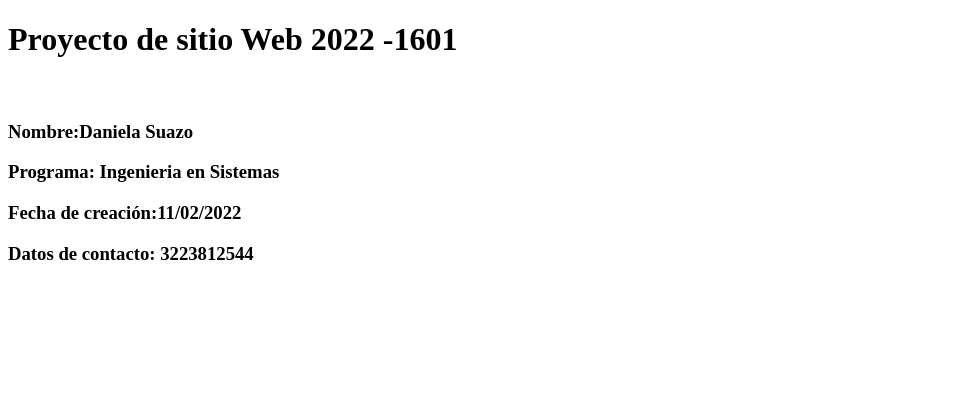
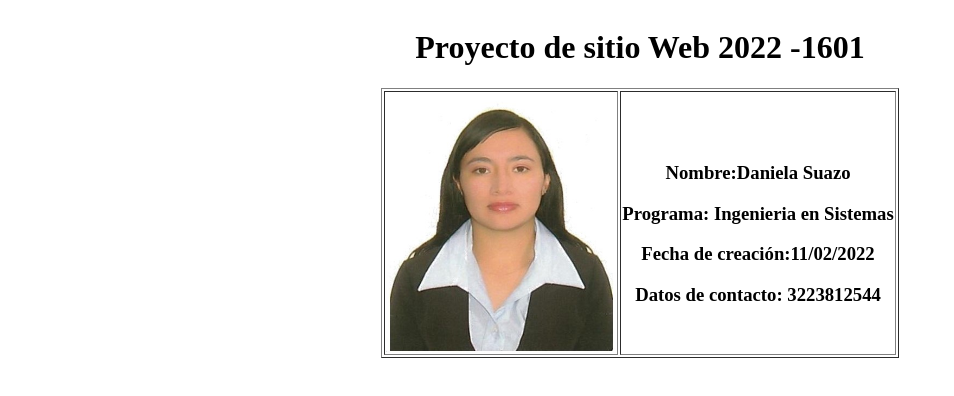
Before and after one commit to dansuca/DSW-DanielaSuazo, a plain HTML site: page index.html in a window 1280 px wide. Shown: the whole page, without its empty margins (0-954 px from the left). Drawn offline with Linux system fonts and the light colour scheme.

Commit message:
Tercera actualización
Subir margen y foto.

```diff
--- a/index.html
+++ b/index.html
@@ -1,18 +1,24 @@
-<!DOCTYPE html>
+<!DOCTYPE HTML5>
 <html lang="es">
-  <head>
+	<head>
     <meta charset="utf-8"/>
     <meta http-equiv="X-UA-Compatible" content="IE=edge">
     <meta name="viewport" content="width=device-width, initial-scale=1.0">
-    <title>Document</title>
+		<title>Proyecto de sitio Web 2022 -1601</title>
+		<meta charset="utf-8">
+		<meta name="author" content="Daniela Suazo">
+		<meta name="description" content="Proyecto de sitio Web 2022 -1601">
+		<meta name="keywords" content="Proyecto de sitio Web 2022 -1601">
+	</head>
+	<body>
+		<table border="1" align="center">
+		<caption> <h1> Proyecto de sitio Web 2022 -1601</h1></caption>
+		<tr>
+			<th><IMG SRC="foto.jpg" width="230" height="260"></th>
+			<th> <h3><br><p>Nombre:Daniela Suazo <br><p> Programa: Ingenieria en Sistemas <br><p>Fecha de creación:11/02/2022
+        <br><p> Datos de contacto: 3223812544</th>
+		</tr>
 
-  </head>
-
-  <body>
-    <header>
-      <h1> Proyecto de sitio Web 2022 -1601</h1>
-      <h3><br><p>Nombre:Daniela Suazo <br><p> Programa: Ingenieria en Sistemas <br><p>Fecha de creación:11/02/2022
-     <br><p> Datos de contacto: 3223812544
-    </header>
-  </body>
+		</table>
+	</body>
 </html>
```
